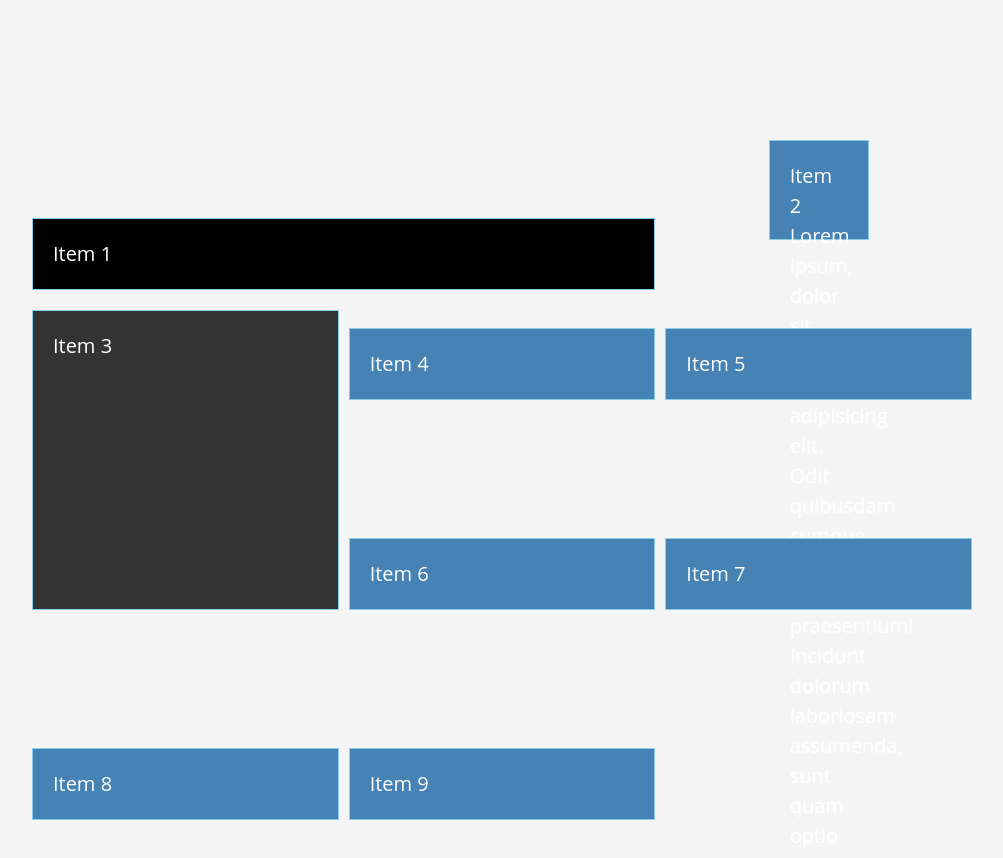
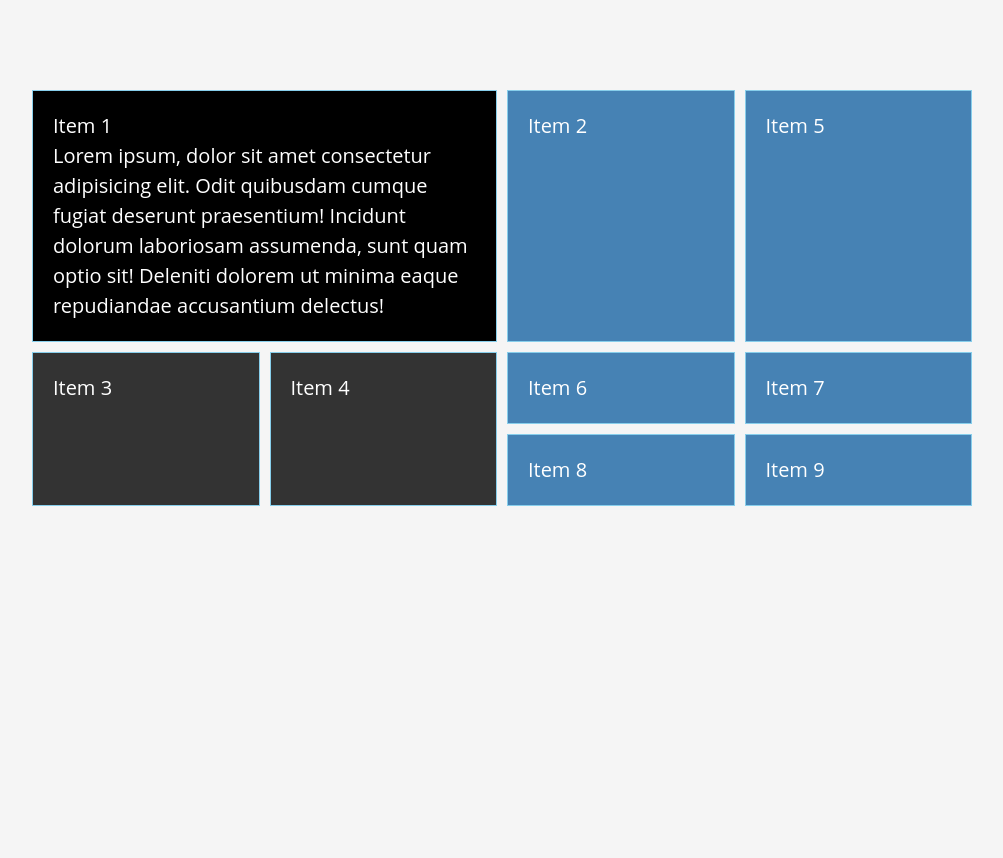
Before and after one commit to Adocresta/sass-css-projects, a plain HTML site: page CSS-Grid/index.html in a window 1280 px wide. Shown: the whole page, without its empty margins (138-1141 px from the left). After the commit the page ends 800 px from the top, so only its background shows below. Drawn offline with Linux system fonts and the light colour scheme.

Commit message:
cool looking gride example

```diff
--- a/CSS-Grid/grid.css
+++ b/CSS-Grid/grid.css
@@ -26,6 +26,7 @@ body {
   grid-template-columns: 1fr 1fr;
   /* we can also repeat */
   grid-template-columns: repeat(3, 1fr);
+  grid-template-columns: repeat(auto-fill, minmax(200px, 1fr));
   /* gaps between the grid */
   column-gap: 10px;
   row-gap: 10px;
@@ -33,14 +34,14 @@ body {
   gap: 10px;
   /* all of our content is same so rows are equal but if we have lorem on one of them*/
   /* grid auto rows */
-  grid-auto-rows: minmax(200px, auto);
+  /* grid-auto-rows: minmax(200px, auto); */
   /* more custom way is */
-  grid-template-rows: 200px 100px 200px;
+  /* grid-template-rows: 200px 100px 200px; */
   /* we can repeat too*/
   /* ! GRID TEMP ROW is not that common */
 
-  align-items: end;
-  justify-content: end;
+  /* align-items: end;
+  justify-content: end; */
 }
 
 .item {
@@ -51,12 +52,12 @@ body {
   border: skyblue 1px solid;
 }
 
-.item:nth-of-type(2) {
+/* .item:nth-of-type(2) {
   height: 100px;
   width: 100px;
   align-self: center;
   justify-self: center;
-}
+} */
 
 .item:nth-of-type(1) {
   background-color: black;
@@ -72,5 +73,9 @@ body {
 .item:nth-of-type(3) {
   background-color: #333;
   grid-row: 2 / 4;
-  min-height: 300px;
 }
+
+.item:nth-of-type(4) {
+  background-color: #333;
+  grid-row: 2 / 4;
+}
--- a/CSS-Grid/index.html
+++ b/CSS-Grid/index.html
@@ -9,9 +9,8 @@
   </head>
   <body>
     <section class="container">
-      <div class="item">Item 1</div>
       <div class="item">
-        Item 2
+        Item 1
         <p>
           Lorem ipsum, dolor sit amet consectetur adipisicing elit. Odit
           quibusdam cumque fugiat deserunt praesentium! Incidunt dolorum
@@ -19,6 +18,7 @@
           eaque repudiandae accusantium delectus!
         </p>
       </div>
+      <div class="item">Item 2</div>
       <div class="item">Item 3</div>
       <div class="item">Item 4</div>
       <div class="item">Item 5</div>
```
